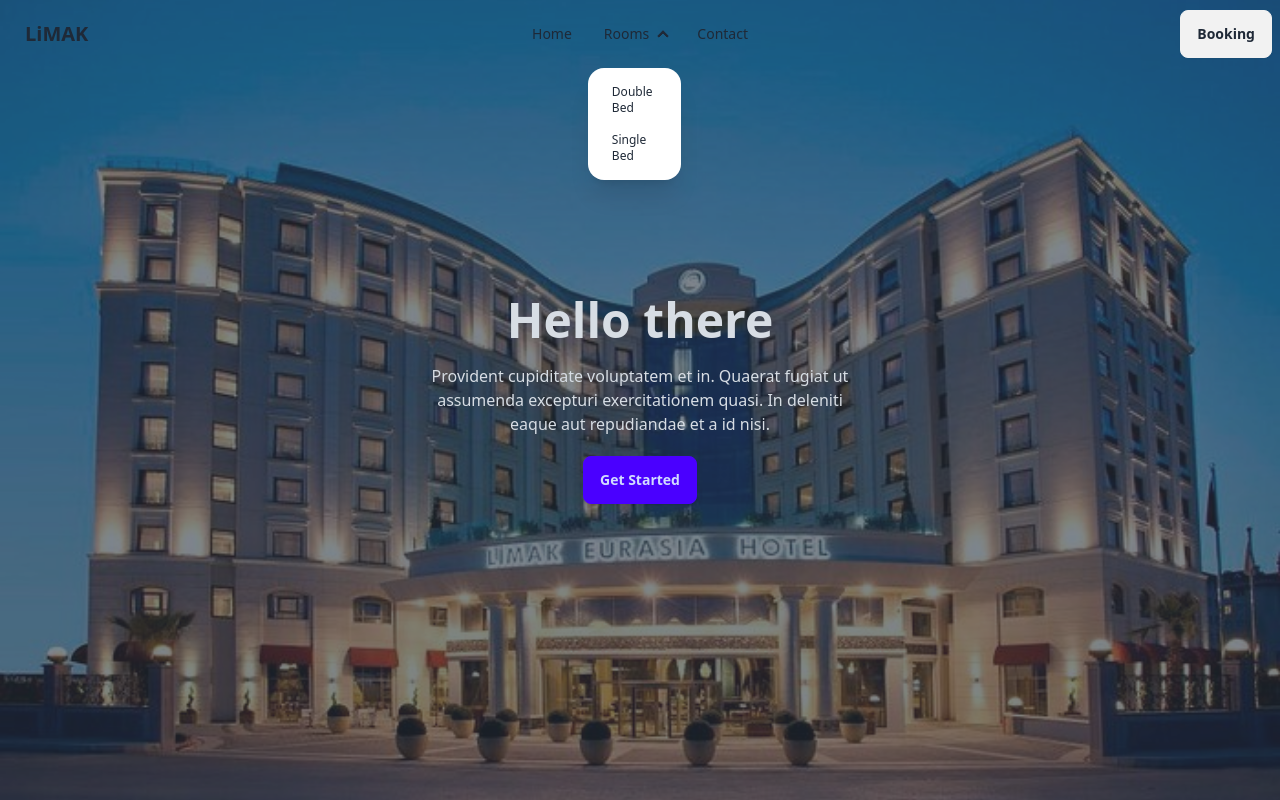
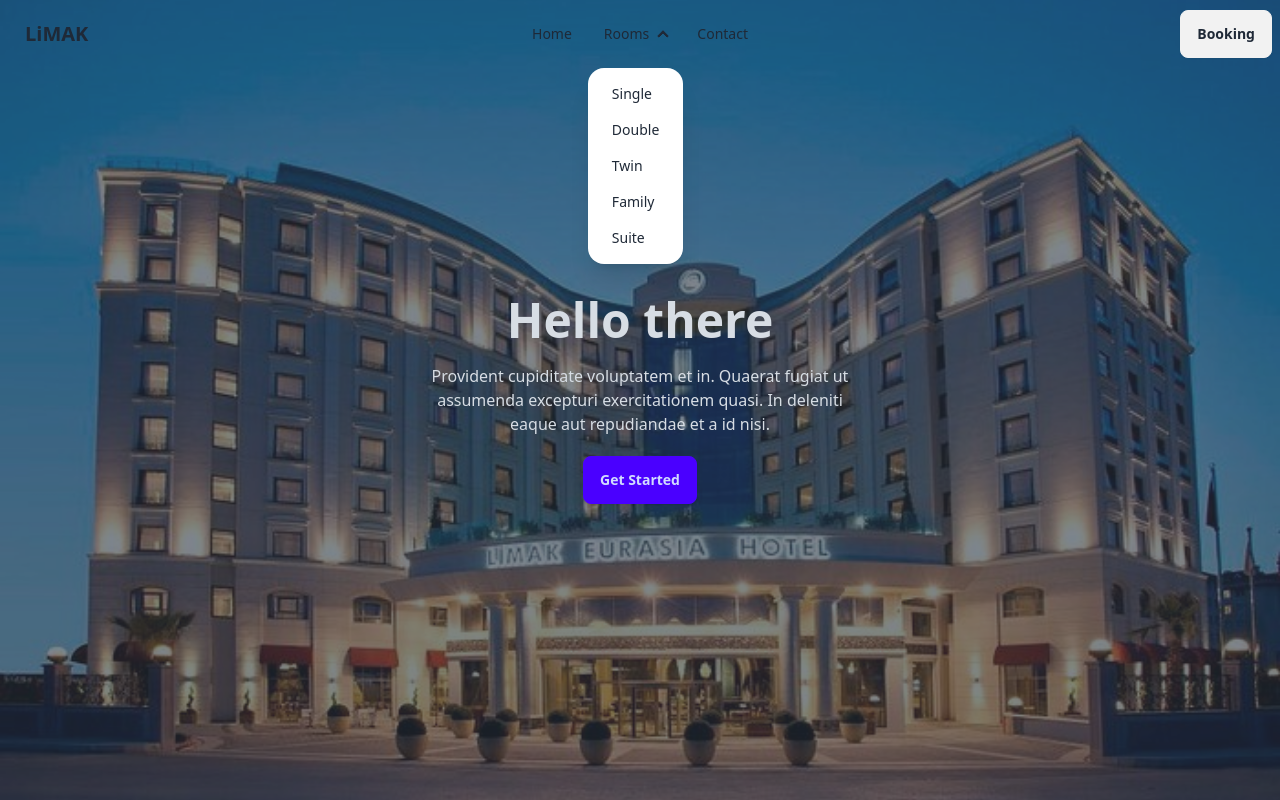
Before and after one commit to hoshikwyw/Hotel-Sample, a React (Vite) app: page / in a window 1280 px wide. Both pictures are taken after a click on the heading "Rooms". Shown: the top 800 px of the page. Built offline with nearby package versions, Linux system fonts and the light colour scheme.

Commit message:
Rooms added

```diff
--- a/src/assets/Rooms.js
+++ b/src/assets/Rooms.js
@@ -138,5 +138,93 @@
         RoomType: "Double",
         RoomPrice: 380,
         RoomFancity: ["Standard", "Superior", "Pool View"]
+    },
+    // Additional Twin Rooms
+    {
+        id: 21,
+        RoomNo: "021",
+        RoomType: "Twin",
+        RoomPrice: 260,
+        RoomFancity: ["Superior", "Poolside View"]
+    },
+    {
+        id: 22,
+        RoomNo: "022",
+        RoomType: "Twin",
+        RoomPrice: 270,
+        RoomFancity: ["Deluxe", "Mountain View"]
+    },
+    {
+        id: 23,
+        RoomNo: "023",
+        RoomType: "Twin",
+        RoomPrice: 280,
+        RoomFancity: ["Deluxe", "City View"]
+    },
+    // Additional Family Rooms
+    {
+        id: 24,
+        RoomNo: "024",
+        RoomType: "Family",
+        RoomPrice: 450,
+        RoomFancity: ["Luxury Family Suite", "Sea View"]
+    },
+    {
+        id: 25,
+        RoomNo: "025",
+        RoomType: "Family",
+        RoomPrice: 430,
+        RoomFancity: ["Family Deluxe", "Mountain View"]
+    },
+    {
+        id: 26,
+        RoomNo: "026",
+        RoomType: "Family",
+        RoomPrice: 470,
+        RoomFancity: ["Family Suite", "Garden View"]
+    },
+    // Additional Single Rooms
+    {
+        id: 27,
+        RoomNo: "027",
+        RoomType: "Single",
+        RoomPrice: 190,
+        RoomFancity: ["Standard", "Budget", "City View"]
+    },
+    {
+        id: 28,
+        RoomNo: "028",
+        RoomType: "Single",
+        RoomPrice: 210,
+        RoomFancity: ["Deluxe", "Superior"]
+    },
+    {
+        id: 29,
+        RoomNo: "029",
+        RoomType: "Single",
+        RoomPrice: 220,
+        RoomFancity: ["Deluxe", "Sea View"]
+    },
+    // Additional Suite Rooms
+    {
+        id: 30,
+        RoomNo: "030",
+        RoomType: "Suite",
+        RoomPrice: 600,
+        RoomFancity: ["Presidential", "Luxury", "Ocean View"]
+    },
+    {
+        id: 31,
+        RoomNo: "031",
+        RoomType: "Suite",
+        RoomPrice: 620,
+        RoomFancity: ["Luxury", "Penthouse Suite"]
+    },
+    {
+        id: 32,
+        RoomNo: "032",
+        RoomType: "Suite",
+        RoomPrice: 650,
+        RoomFancity: ["Honeymoon Suite", "Garden View"]
     }
-]
+];
--- /dev/null
+++ b/src/components/FamilyRooms.jsx
@@ -0,0 +1,12 @@
+import React from 'react'
+import RoomCard from './RoomCard'
+
+const FamilyRooms = () => {
+  return (
+    <div id='family'>
+        <RoomCard />
+    </div>
+  )
+}
+
+export default FamilyRooms
--- /dev/null
+++ b/src/components/SuiteRooms.jsx
@@ -0,0 +1,12 @@
+import React from 'react'
+import RoomCard from './RoomCard'
+
+const SuiteRooms = () => {
+  return (
+    <div id='suite'>
+        <RoomCard />
+    </div>
+  )
+}
+
+export default SuiteRooms
--- /dev/null
+++ b/src/components/TwinRooms.jsx
@@ -0,0 +1,12 @@
+import React from 'react'
+import RoomCard from './RoomCard'
+
+const TwinRooms = () => {
+  return (
+    <div id='twin'>
+        <RoomCard />
+    </div>
+  )
+}
+
+export default TwinRooms
--- a/src/sections/Navbar.jsx
+++ b/src/sections/Navbar.jsx
@@ -61,8 +61,11 @@
                         <li>
                             <a>Rooms</a>
                             <ul className="p-2">
-                                <li><a href="#double" onClick={(e) => handleScrollToSection(e, '#double', 1000)}>Double Bed</a></li>
-                                <li><a href="#single" onClick={(e) => handleScrollToSection(e, '#single', 1000)}>Single Bed</a></li>
+                                <li><a href="#single" onClick={(e) => handleScrollToSection(e, '#single', 1000)}>Single</a></li>
+                                <li><a href="#double" onClick={(e) => handleScrollToSection(e, '#double', 1000)}>Double</a></li>
+                                <li><a href="#twin" onClick={(e) => handleScrollToSection(e, '#twin', 1000)}>Twin</a></li>
+                                <li><a href="#family" onClick={(e) => handleScrollToSection(e, '#family', 1000)}>Family</a></li>
+                                <li><a href="#suite" onClick={(e) => handleScrollToSection(e, '#suite', 1000)}>Suite</a></li>
                             </ul>
                         </li>
                         <li><a href="#contact" onClick={(e) => handleScrollToSection(e, '#contact', 1000)}>Contact Us</a></li>
@@ -73,12 +76,15 @@
             <div className="navbar-center hidden lg:flex">
                 <ul className="menu menu-horizontal px-1">
                     <li><a href="#hero" onClick={(e) => handleScrollToSection(e, '#hero', 1000)}>Home</a></li>
-                    <li>
+                    <li className='dropdown'>
                         <details>
                             <summary>Rooms</summary>
-                            <ul className="">
-                                <li><a href="#double" className="text-xs" onClick={(e) => handleScrollToSection(e, '#double', 1000)}>Double Bed</a></li>
-                                <li><a href="#single" className="text-xs" onClick={(e) => handleScrollToSection(e, '#single', 1000)}>Single Bed</a></li>
+                            <ul className=" dropdown-content">
+                                <li><a href="#single" onClick={(e) => handleScrollToSection(e, '#single', 1000)}>Single</a></li>
+                                <li><a href="#double" onClick={(e) => handleScrollToSection(e, '#double', 1000)}>Double</a></li>
+                                <li><a href="#twin" onClick={(e) => handleScrollToSection(e, '#twin', 1000)}>Twin</a></li>
+                                <li><a href="#family" onClick={(e) => handleScrollToSection(e, '#family', 1000)}>Family</a></li>
+                                <li><a href="#suite" onClick={(e) => handleScrollToSection(e, '#suite', 1000)}>Suite</a></li>
                             </ul>
                         </details>
                     </li>
--- a/src/sections/Rooms.jsx
+++ b/src/sections/Rooms.jsx
@@ -2,17 +2,32 @@
 import BookedRoom from '../components/BookedRoom'
 import SingleRooms from '../components/SingleRooms'
 import DoubleRooms from '../components/DoubleRooms'
+import TwinRooms from '../components/TwinRooms'
+import FamilyRooms from '../components/FamilyRooms'
+import SuiteRooms from '../components/SuiteRooms'
 
 const Rooms = () => {
     return (
         <div id='rooms'>
-            <div className="divider">Single Bed Rooms</div>
+            <div className="divider">Single Rooms</div>
             <div className="">
                 <SingleRooms />
             </div>
-            <div className="divider">Double Bed Rooms</div>
+            <div className="divider">Double Rooms</div>
             <div className="">
                 <DoubleRooms />
+            </div>
+            <div className="divider">Twin Rooms</div>
+            <div className="">
+                <TwinRooms />
+            </div>
+            <div className="divider">Family Rooms</div>
+            <div className="">
+                <FamilyRooms />
+            </div>
+            <div className="divider">Suite Rooms</div>
+            <div className="">
+                <SuiteRooms />
             </div>
         </div>
     )
```
